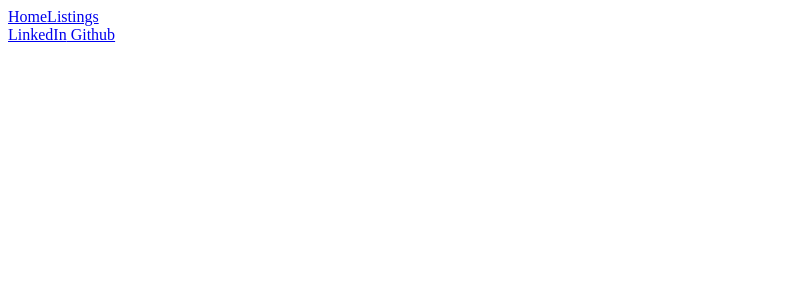
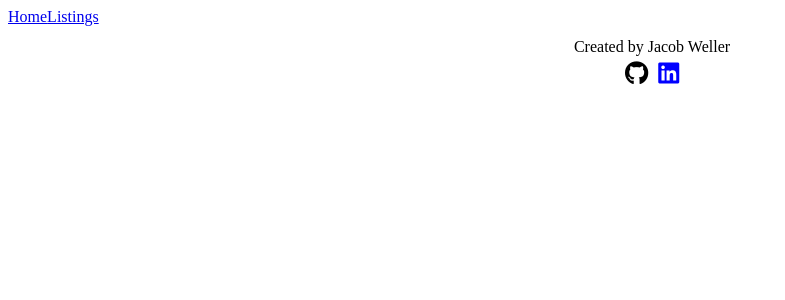
Before and after one commit to WellerJay118/BNB, a React (Create React App) app in the folder frontend/: page / in a window 1280 px wide. Shown: the top 300 px of the page, without its empty margins (0-785 px from the left). Built offline with nearby package versions, Linux system fonts and the light colour scheme; no server answers.

Commit message:
github and linkedin put into footer. started BEM for global css

```diff
--- a/frontend/src/components/Navigation/footer.js
+++ b/frontend/src/components/Navigation/footer.js
@@ -1,18 +1,25 @@
 import React from 'react';
 import { NavLink } from 'react-router-dom';
+
 // import styles from "./Navigation.module.css";
 
 function Footer ({ isLoaded }) {
     //things
 
     return (
-        <>
-            <div>
-                {/* TODO: MAKE THIS WORK, CURRENTLY GOES TO LOCALHOST3000/GITHUB OR LINKEDIN */}
-                <NavLink to='https://www.linkedin.com/in/jacob-weller-592795161/'> LinkedIn</NavLink>
-                <NavLink to='https://github.com/WellerJay118'> Github</NavLink>
+        <div className="footer__wrapper">
+            <div className="footer__description">
+                Created by Jacob Weller
             </div>
-        </>
+            <div className="footer__links">
+                <a href='https://www.linkedin.com/in/jacob-weller-592795161/' className="footer__links--linkedin">
+                    <i className="fab fa-github"></i>
+                </a>
+                <a href='https://github.com/WellerJay118' className="footer__links--github">
+                    <i className="fab fa-linkedin"></i>
+                </a>
+            </div>
+        </div>
     )
 }
 
--- a/frontend/src/components/Splash/index.js
+++ b/frontend/src/components/Splash/index.js
@@ -6,15 +6,14 @@ const SplashPage = () => {
     return (
             <div className="splash__wrapper">
                 <div className="splash__searchbar-container">
-                    <div className="splash__searchbar">
-                        <input className="search" type="text" placeholder="Search"></input>
-                        <input className="guests" type="number" placeholder="Guest Count"></input>
-                        <label>Check-in </label>
-                        <input className="start-dates" type="date"></input>
-                        <label>Check-out </label>
-                        <input className="end-dates" type="date"></input>
-                    </div>
+                    <input className="splash__searchbar" type="text" placeholder="Search"></input>
+                    <input className="splash__guests" type="number" placeholder="Guest Count"></input>
+                    <label>Check-in </label>
+                    <input className="splash__startdates" type="date"></input>
+                    <label>Check-out </label>
+                    <input className="splash__enddates" type="date"></input>
                 </div>
+
                 <div className="splash__tisements-container">
                     <div className="splash__tisements-container--toprated">
                         <p>Top Rated spot</p>
--- a/frontend/src/index.css
+++ b/frontend/src/index.css
@@ -1 +1,78 @@
 /* TODO Add site wide styles */
+.splash__wrapper {
+    width: 70%;
+    height: 500px;
+    border-radius: 15px;
+    display: flex;
+    justify-content: space-between;
+    flex-direction: column;
+    align-items: center;
+    margin-left: auto;
+    margin-right: auto;
+    border: 1px solid black;
+}
+
+.splash__searchbar-container {
+    border: 1px solid black;
+    display: flex;
+    justify-content: space-evenly;
+    margin: 15px auto;
+    border-radius: 25px;
+    height: 40px;
+    align-items: center;
+    background-color: white;
+    padding-left: 7px;
+    padding-right: 7px;
+    /* need to do mediaquery for smaller than full screen. looks like trash on small screens. */
+}
+
+.splash__searchbar,
+.splash__guests,
+.splash__startdates,
+.splash__enddates {
+    border:none;
+}
+
+.splash__tisements-container {
+    display: flex;
+    justify-content: space-around;
+}
+
+.splash__tisements-container--toprated,
+.splash__tisements-container--signup,
+.splash__tisements-container--lastbooked {
+    border: 1px solid black;
+    height: 150px;
+    width: 150px;
+    display: flex;
+    align-items: center;
+    justify-content: center;
+}
+
+.footer__wrapper{
+    display: flex;
+    flex-direction: column;
+    align-items: center;
+    background-color: white;
+    padding: 12px;
+    justify-content: center;
+    width: 100%;
+
+}
+
+.footer__links{
+    display: flex;
+}
+
+.footer__links--github {
+    font-size: 24px;
+    color: blue;
+    margin: 5px;
+}
+
+.footer__links--linkedin {
+    font-size: 24px;
+    color: black;
+    margin-left: 10px;
+    margin: 5px;
+}
```
